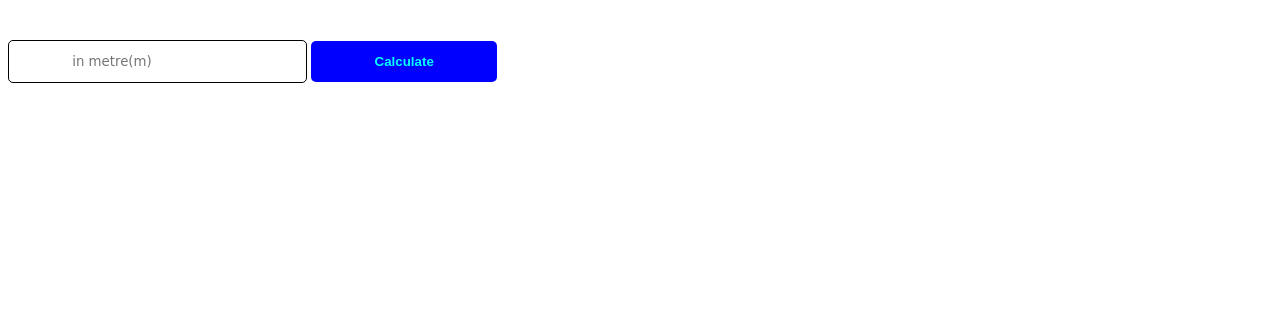
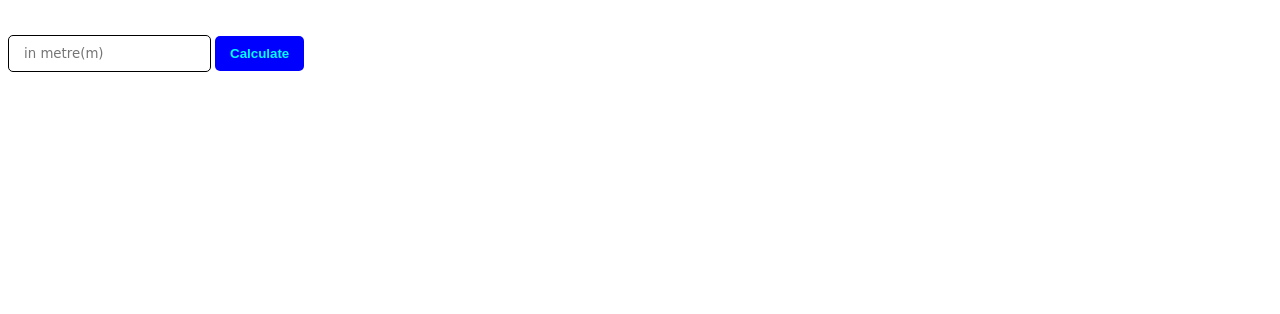
Before and after one commit to sharafath07/BMI-calculator, a plain HTML site: page index.html in a window 1280 px wide. Shown: the part 486-800 px from the top of the page. Drawn offline with Linux system fonts and the light colour scheme.

Commit message:
Update styles.css

```diff
--- a/styles.css
+++ b/styles.css
@@ -26,13 +26,13 @@ button{
     font-family: Arial, Helvetica, sans-serif;
     border: none;
     border-radius: 5px;
-    padding: 1% 5%;
+    padding: 10px 15px;
 }
 input{
     font-family: cursive;
     border-radius: 5px;
     border: solid 1px;
-    padding: 1% 5%;
+    padding: 10px 15px;
 }
 .result{
     background-color: transparent;
```
